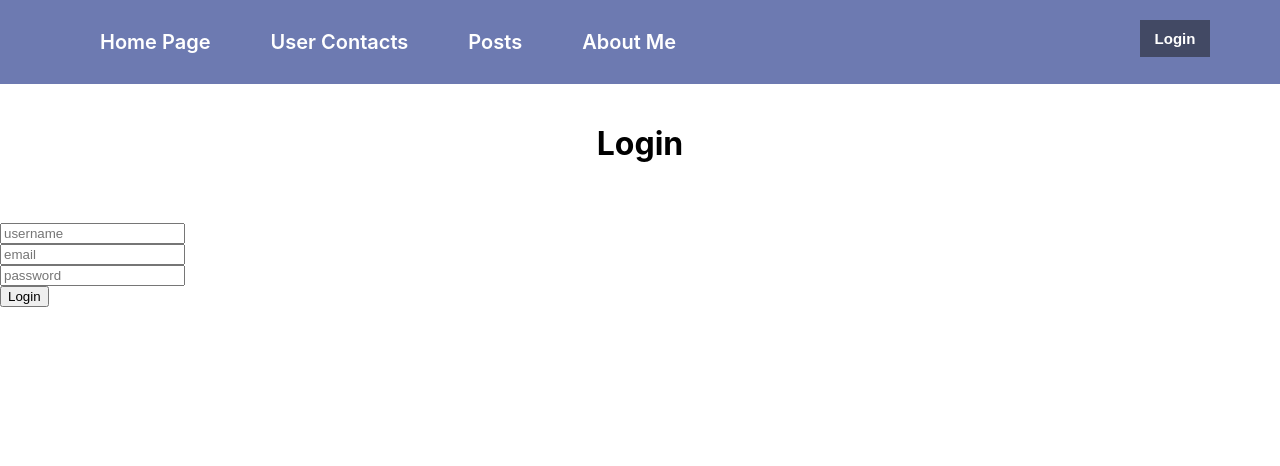
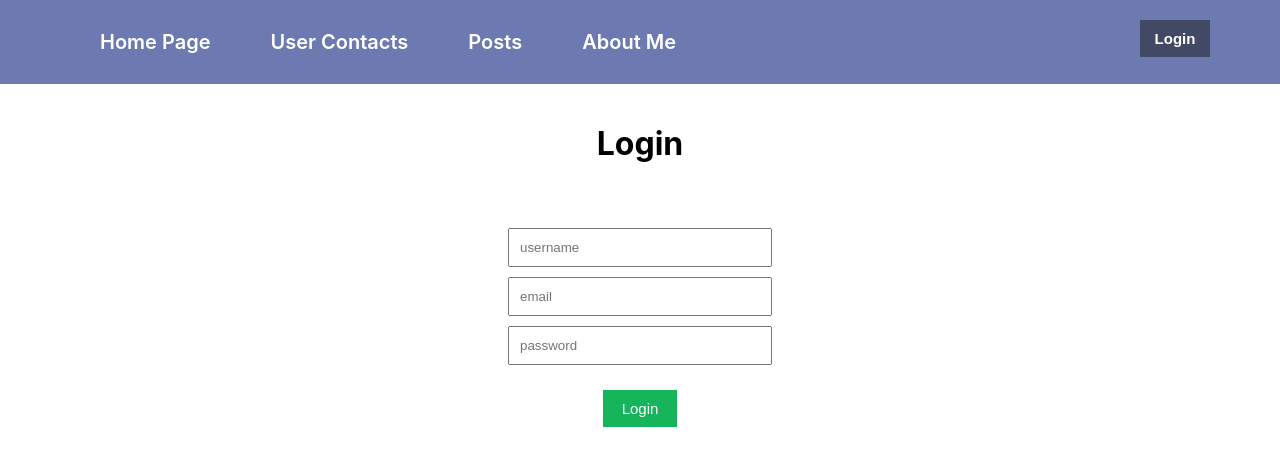
Before and after one commit to marinavrataric/RouterLogin-reactHooks, a React (Create React App) app: page /login in a window 1280 px wide. Shown: the top 466 px of the page. Built offline with nearby package versions, Linux system fonts and the light colour scheme.

Commit message:
added css to login form

```diff
--- a/src/components/Login.tsx
+++ b/src/components/Login.tsx
@@ -33,16 +33,16 @@ function Login() {
     }
 
     return (
-        <div>
+        <div className='divForm'>
             <h1 className="title">Login</h1>
             <div className="form">
-                <input type="text" placeholder="username" onChange={handleUsername} value={user.username} />
+                <input className="inputTxt" type="text" placeholder="username" onChange={handleUsername} />
                 <p>{state.usernameError}</p>
-                <input type="text" placeholder="email" onChange={handleEmail} value={user.email} />
+                <input className="inputTxt" type="text" placeholder="email" onChange={handleEmail} />
                 <p>{state.emailError}</p>
-                <input type="password" placeholder="password" onChange={handlePassword} value={user.password} />
+                <input className="inputTxt" type="password" placeholder="password" onChange={handlePassword} />
                 <p>{state.passwordError}</p>
-                <button onClick={handleLogin}>Login</button>
+                <button className='loginBtn' onClick={handleLogin}>Login</button>
             </div>
         </div>
     )
--- a/src/index.css
+++ b/src/index.css
@@ -85,11 +85,39 @@ img {
   margin: 0 100px 80px 100px;
 }
 
+.ldivForm {
+  display: block;
+  text-align: center;
+}
+
 .form {
-  width: 300px;
   text-align: center;
   font-size: 13px;
   color: red;
+  display: inline-block;
+  margin-left: auto;
+  margin-right: auto;
+}
+
+.inputTxt {
+  padding: 10px;
+  width: 240px;
+  margin: 5px 0;
+}
+
+.loginBtn {
+  padding: 10px 19px;
+  margin: 0 auto;
+  display: block;
+  background-color: rgb(22, 180, 91);
+  border: none;
+  color: white;
+  font-size: 15px;
+  margin-top: 20px;
+}
+
+.loginBtn:hover {
+  background-color: rgb(22, 150, 78);
 }
 
 .center {
```
